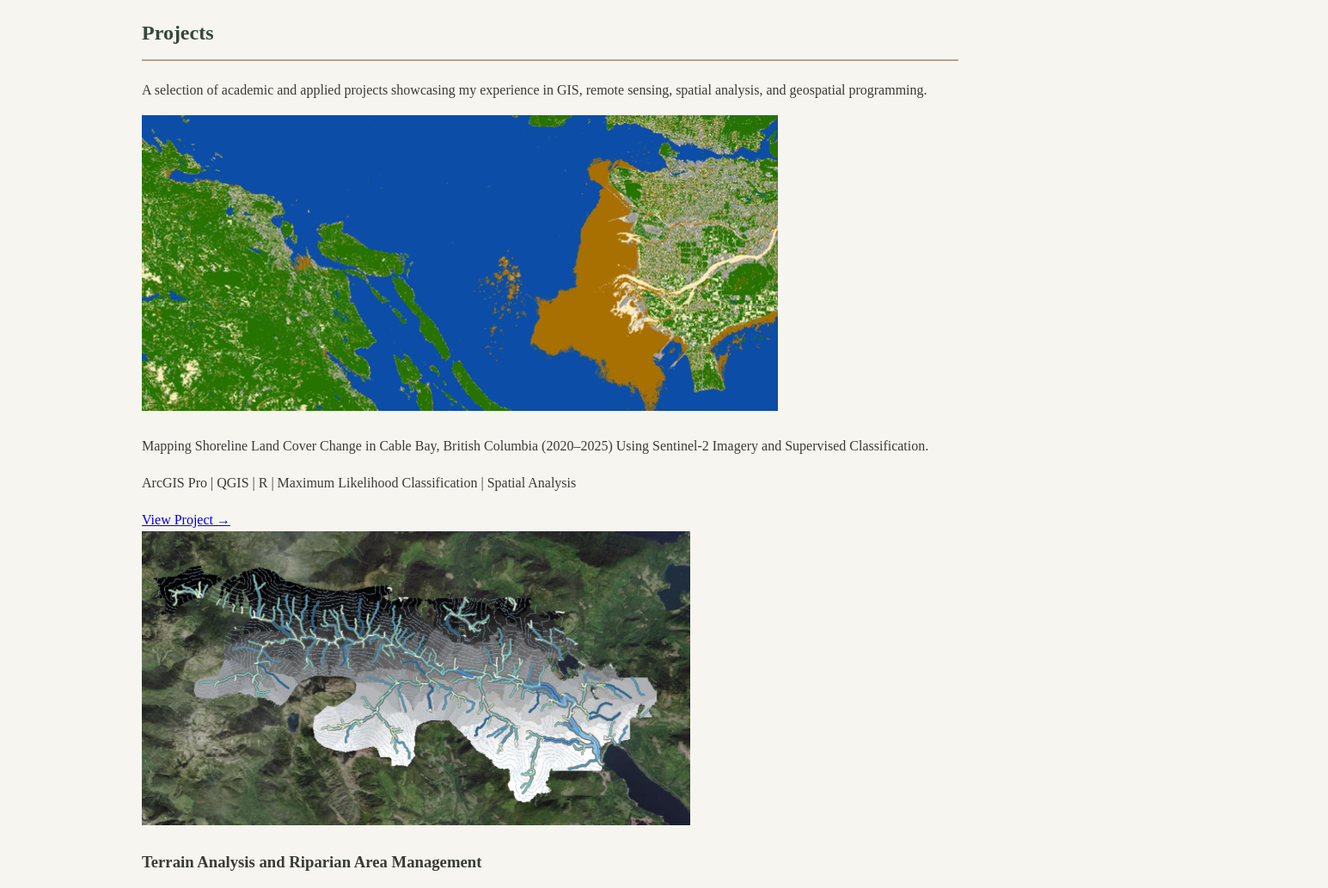
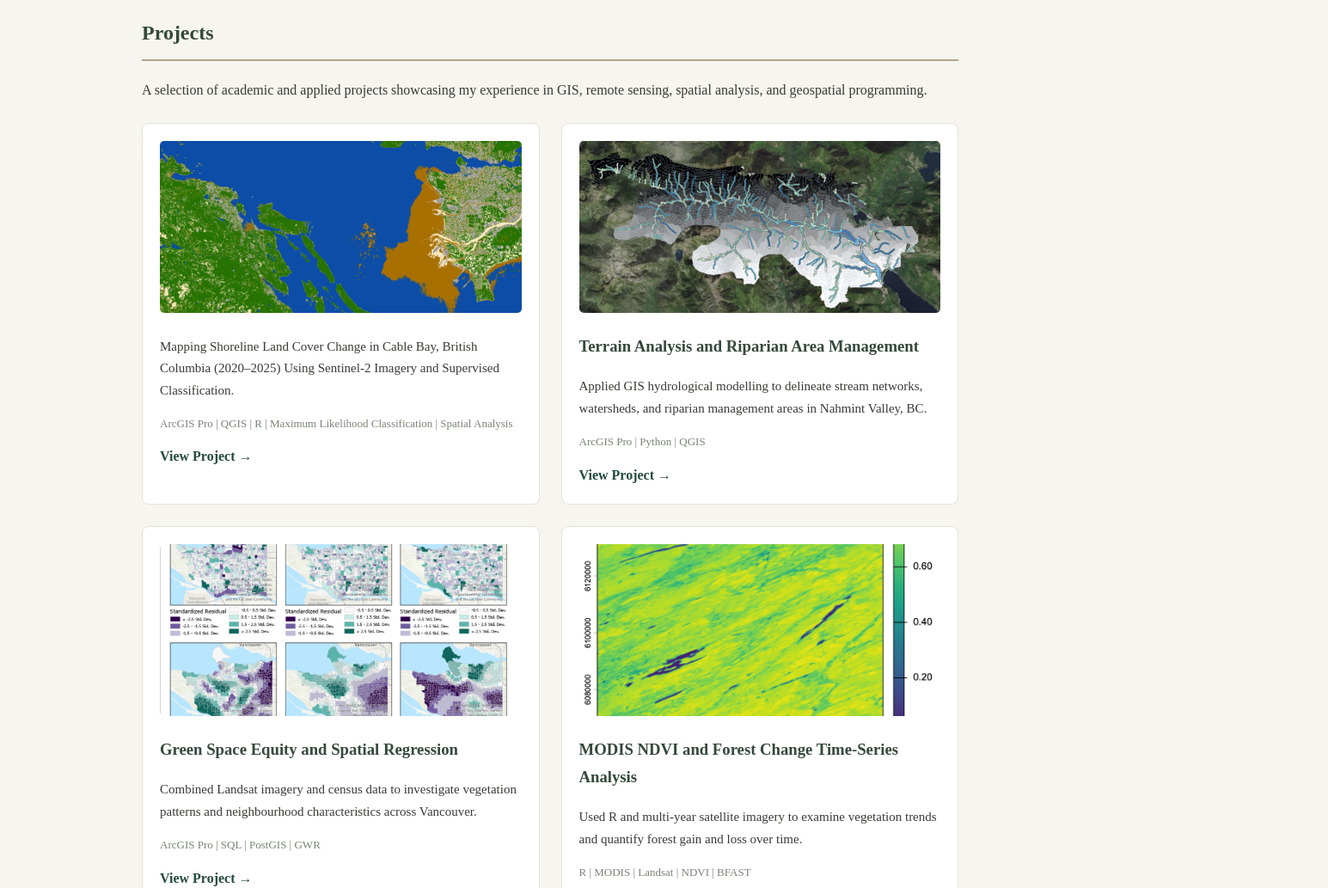
Before and after one commit to gracelush3/gracelush3.github.io, a plain HTML site: page index.html in a window 1280 px wide. Shown: the part 1320-2353 px from the top of the page at 86% size, 1545 px wide, since content can reach past the window. Drawn offline with Linux system fonts and the light colour scheme; files whose address does not match are found by name.

Commit message:
Add CSS styles for project grid and cards

```diff
--- a/index.html
+++ b/index.html
@@ -136,6 +136,66 @@
                 padding: 30px 18px;
             }
         }
+
+        /* Project grid layout */
+        .project-grid {
+            display: grid;
+            grid-template-columns: repeat(2, 1fr);
+            gap: 25px;
+            margin-top: 25px;
+        }
+
+        /* Individual project cards */
+        .project-card {
+            background-color: #FFFFFF;
+            border: 1px solid #E8E2D6;
+            border-radius: 8px;
+            padding: 20px;
+        }
+
+        /* Project preview images */
+        .project-card img {
+            width: 100%;
+            height: 200px;
+            object-fit: cover;
+            border-radius: 5px;
+        }
+
+        /* Project titles */
+        .project-card h3 {
+            color: #34483B;
+            margin-top: 15px;
+        }
+
+        /* Project descriptions */
+        .project-card p {
+            font-size: 15px;
+        }
+
+        /* Project tools */
+        .project-tools {
+            color: #788574;
+            font-size: 13px !important;
+        }
+
+        /* Project links */
+        .project-card a {
+            color: #244b3a;
+            font-weight: bold;
+            text-decoration: none;
+        }
+
+        .project-card a:hover {
+            text-decoration: underline;
+        }
+
+        /* Mobile layout */
+        @media (max-width: 700px) {
+            .project-grid {
+                grid-template-columns: 1fr;
+            }
+        }
+
     </style>
 </head>
 
```
